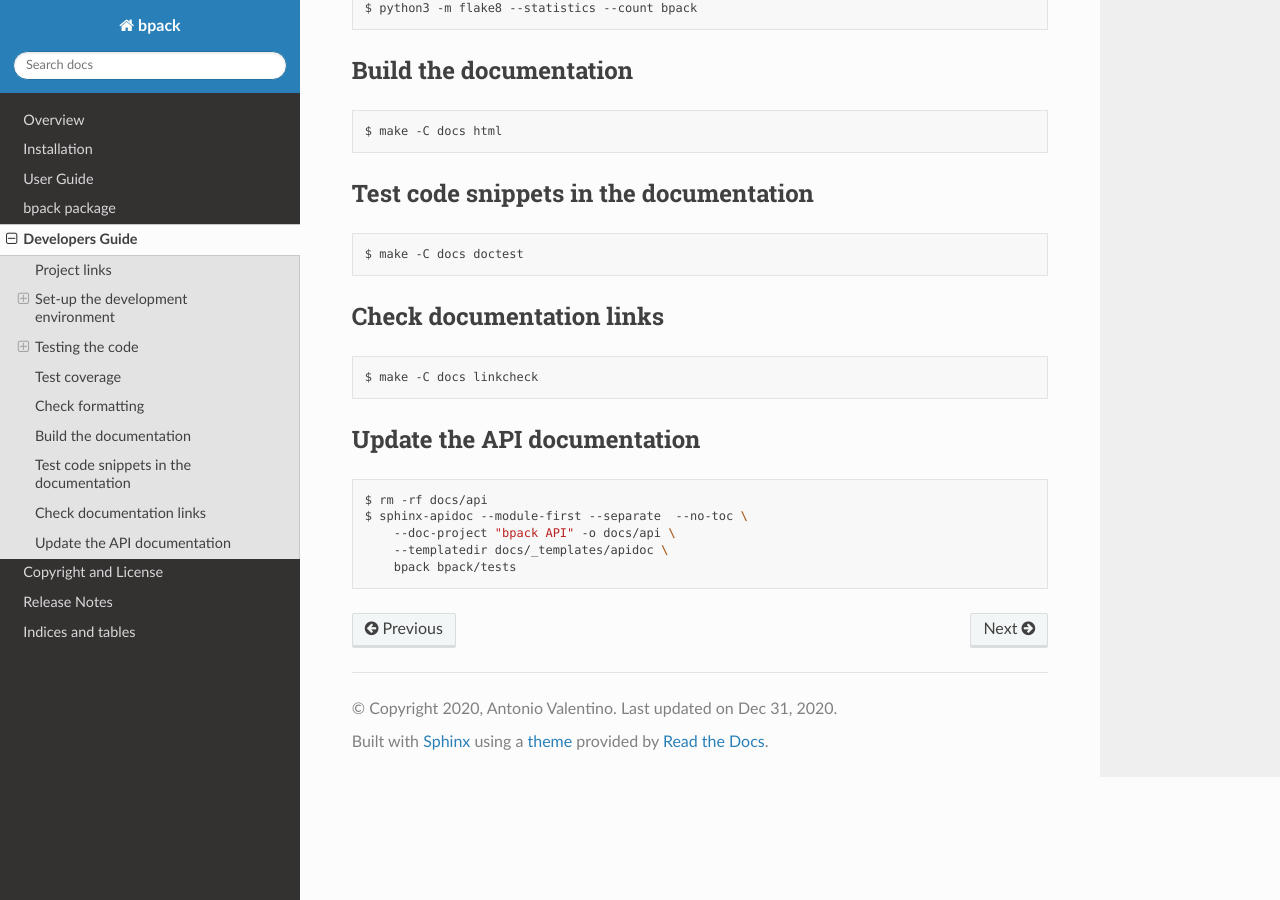
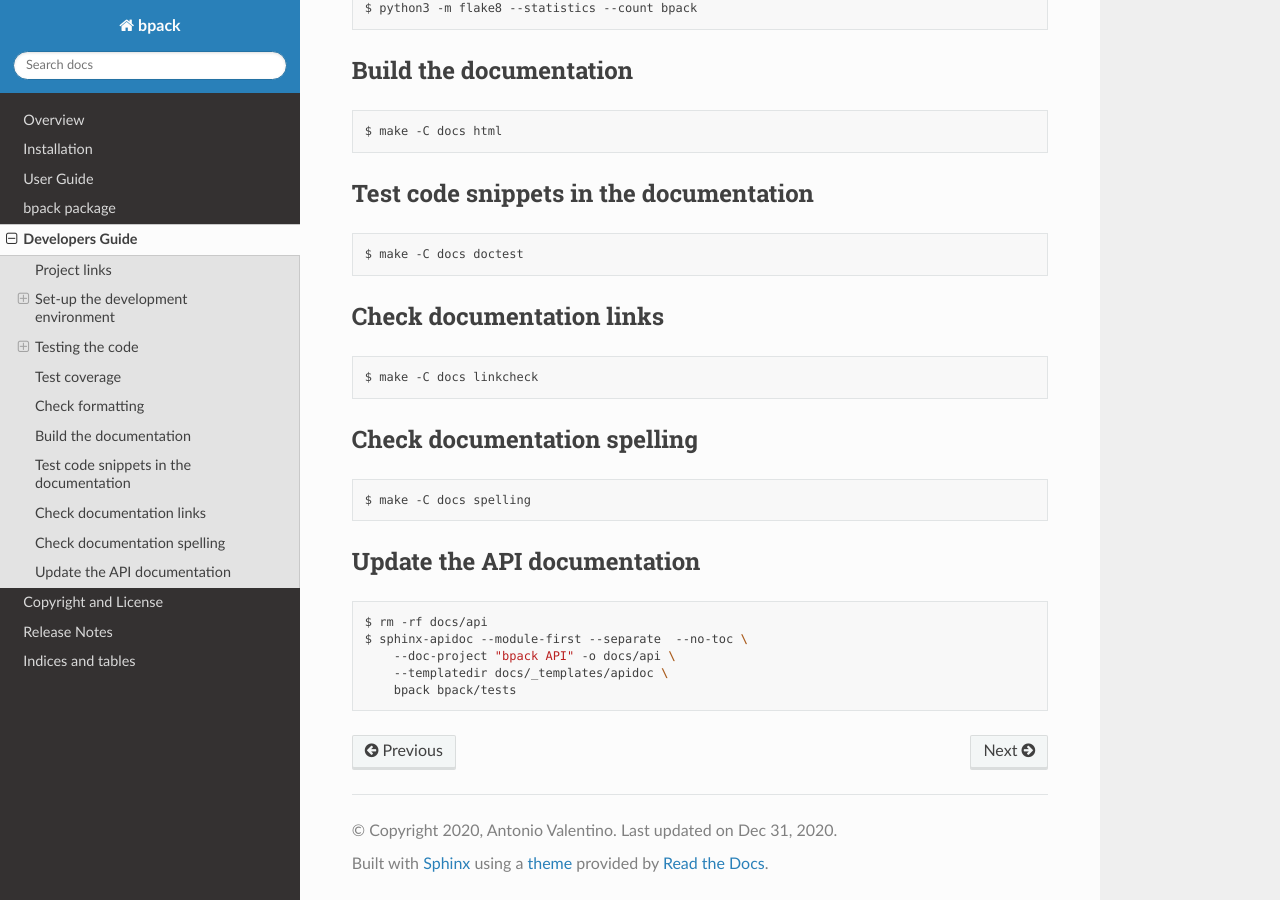
Before and after one commit to avalentino/bpack, a Sphinx documentation site: the page built from docs/development.rst, in a window 1280 px wide and 900 px high, scrolled down 1543 px. Built offline with Sphinx 7.4.7 and the Read the Docs theme 2.0.0, drawn with Linux system fonts in a browser that asks for light colours; the version number is read from the project's files by our own code.

```diff
--- a/docs/development.rst
+++ b/docs/development.rst
@@ -117,6 +117,14 @@
   $ make -C docs linkcheck
 
 
+Check documentation spelling
+----------------------------
+
+.. code-block:: shell
+
+  $ make -C docs spelling
+
+
 Update the API documentation
 ----------------------------
 
```
Also changed, not shown: 3 other files.
